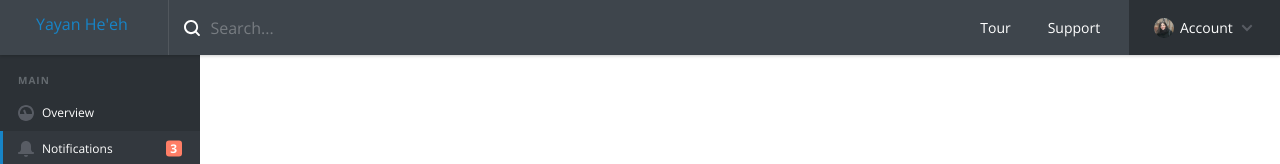
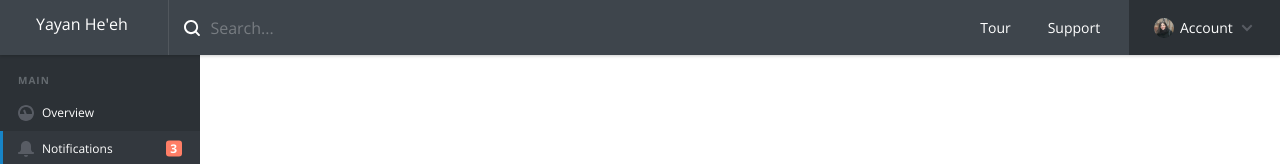
Before and after one commit to yayanheeh/theme, a plain HTML site: page responsivesidebar/index.html in a window 1280 px wide. Shown: the top 164 px of the page. Drawn offline with nearby package versions, Linux system fonts and the light colour scheme.

Commit message:
Update index.html

```diff
--- a/responsivesidebar/index.html
+++ b/responsivesidebar/index.html
@@ -14,7 +14,7 @@
 </head>
 <body>
 	<header class="cd-main-header">
-		<a href="#0" class="cd-logo"><b>Yayan He'eh</b></a>
+		<a href="#0" class="cd-logo"><font color="white"><b>Yayan He'eh</b></font></a>
 
 		<div class="cd-search is-hidden">
 			<form action="#0">
```
